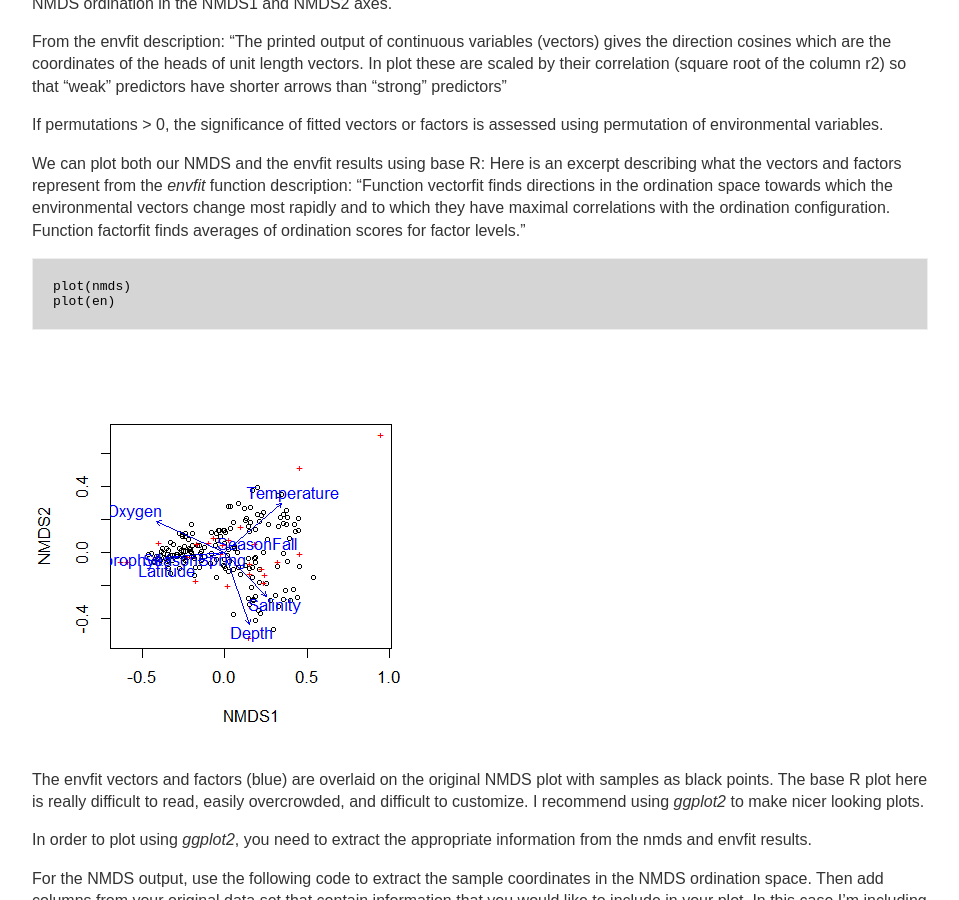
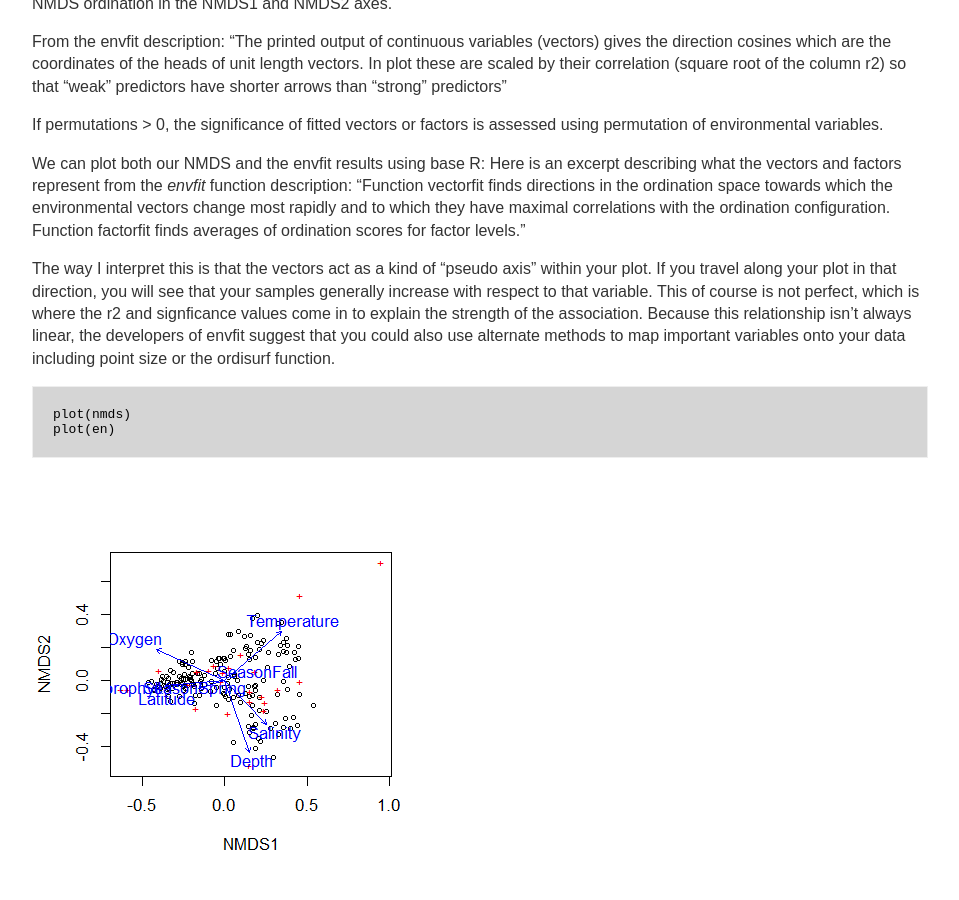
Before and after one commit to jkzorz/jkzorz.github.io, a Jekyll site: the page built from _posts/2020-04-04-NMDS-extras-envfit.md, in a window 1280 px wide and 900 px high, scrolled down 2284 px. Shown: the whole window, without its empty margins (160-1119 px from the left). Built offline with Jekyll 4.4.1, drawn with Linux system fonts in a browser that asks for light colours.

Commit message:
Update 2020-04-04-NMDS-extras-envfit.md

````diff
--- a/_posts/2020-04-04-NMDS-extras-envfit.md
+++ b/_posts/2020-04-04-NMDS-extras-envfit.md
@@ -107,6 +107,8 @@ We can plot both our NMDS and the envfit results using base R:
 Here is an excerpt describing what the vectors and factors represent from the *envfit* function description:
 "Function vectorfit finds directions in the ordination space towards which the environmental vectors change most rapidly and to which they have maximal correlations with the ordination configuration. Function factorfit finds averages of ordination scores for factor levels."
 
+The way I interpret this is that the vectors act as a kind of "pseudo axis" within your plot. If you travel along your plot in that direction, you will see that your samples generally increase with respect to that variable. This of course is not perfect, which is where the r2 and signficance values come in to explain the strength of the association. Because this relationship isn't always linear, the developers of envfit suggest that you could also use alternate methods to map important variables onto your data including point size or the ordisurf function.
+
 ```
 plot(nmds)
 plot(en)
````
